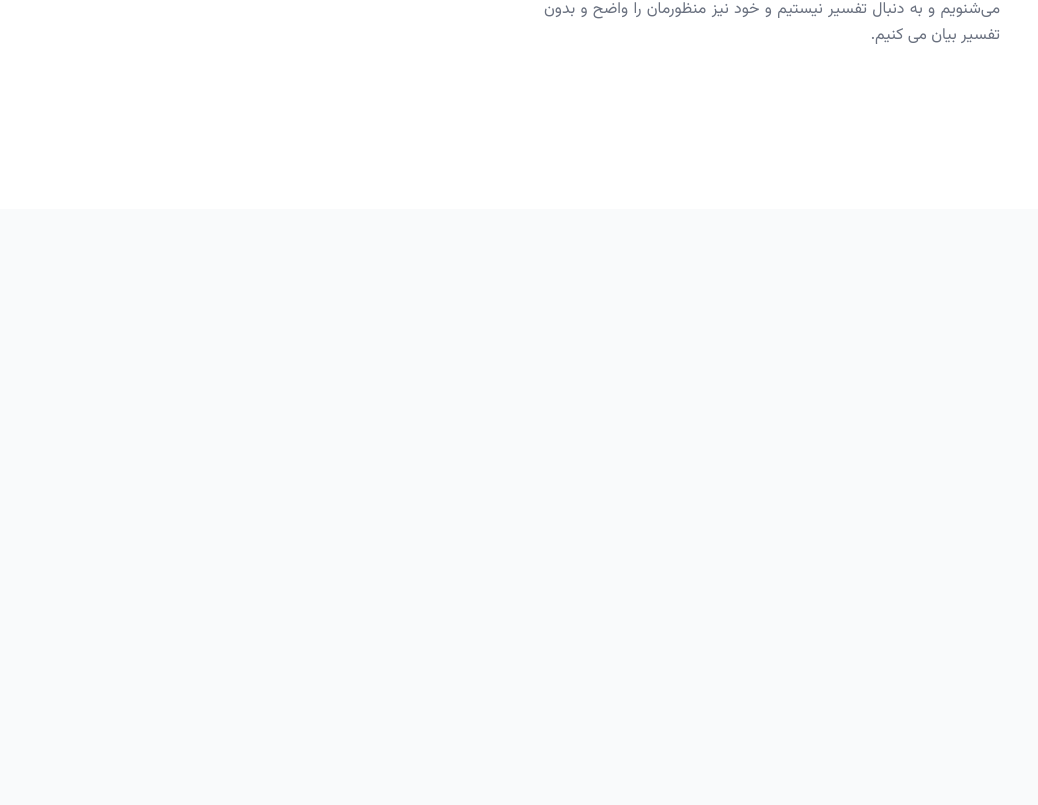
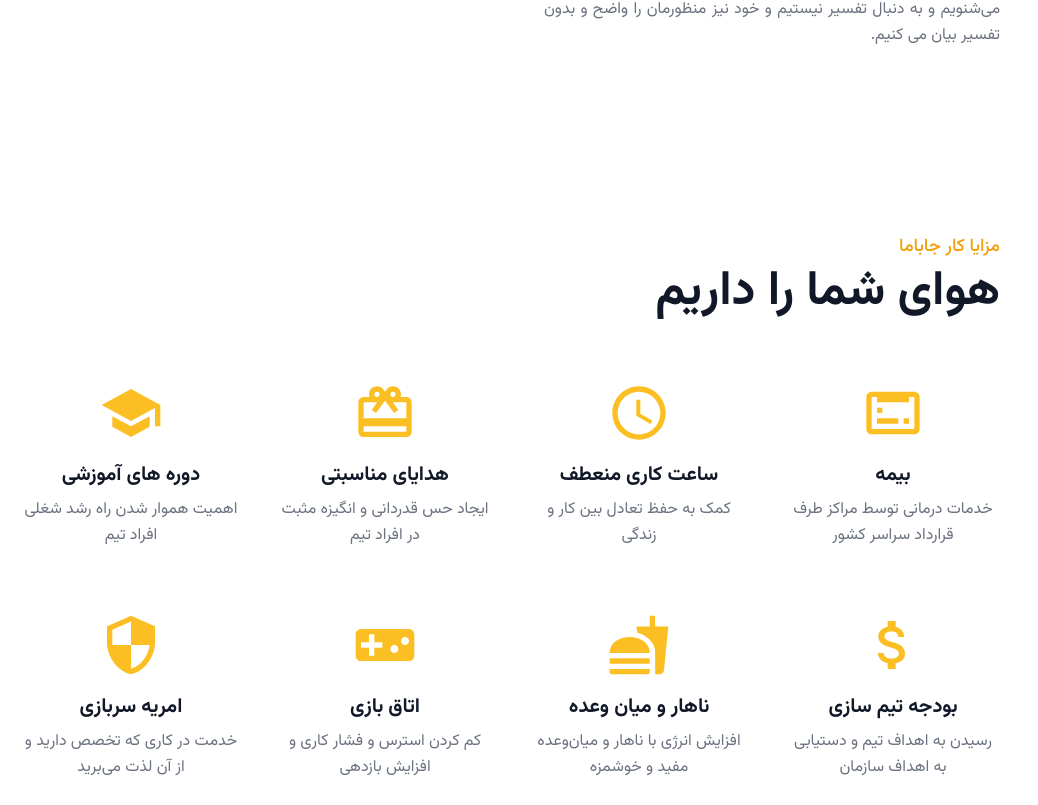
Before and after one commit to espitman/jbm-hr-life, a Nuxt app: page / in a window 1280 px wide. Shown: the part 1877-2682 px from the top of the page, without its empty margins (0-1038 px from the left). Before the commit the page ends 2086 px from the top, so only its background shows below. Built offline with nearby package versions, Linux system fonts and the light colour scheme.

Commit message:
style: update Benefits component paragraph alignment - Change text alignment from justify to center for all benefit descriptions

```diff
--- /dev/null
+++ b/components/home/Benefits.vue
@@ -0,0 +1,125 @@
+<template>
+  <Section>
+    <div class="max-w-6xl mx-auto p-6" dir="rtl">
+      <!-- Header -->
+      <div class="mb-16 text-right">
+        <h3 class="text-lg font-medium text-amber-500 mb-2">مزایا کار جاباما</h3>
+        <h1 class="text-4xl md:text-5xl font-bold text-gray-900">هوای شما را داریم</h1>
+      </div>
+
+      <!-- Benefits Grid - Top Row -->
+      <div class="grid grid-cols-1 sm:grid-cols-2 lg:grid-cols-4 gap-10 mb-16">
+        <!-- Insurance -->
+        <div class="text-center">
+          <div class="flex justify-center mb-4">
+            <svg class="w-16 h-16 text-amber-400" viewBox="0 0 24 24" fill="currentColor">
+              <path d="M20 4H4c-1.1 0-2 .9-2 2v12c0 1.1.9 2 2 2h16c1.1 0 2-.9 2-2V6c0-1.1-.9-2-2-2zm0 14H4V6h16v12zM6 10h2v2H6v-2zm0 4h8v2H6v-2zm10 0h2v2h-2v-2zm-10-8h12v2H6V6z"/>
+            </svg>
+          </div>
+          <h3 class="text-xl font-bold text-gray-900 mb-2">بیمه</h3>
+          <p class="text-gray-500 leading-relaxed text-center">
+            خدمات درمانی توسط مراکز طرف قرارداد سراسر کشور
+          </p>
+        </div>
+
+        <!-- Flexible Working Hours -->
+        <div class="text-center">
+          <div class="flex justify-center mb-4">
+            <svg class="w-16 h-16 text-amber-400" viewBox="0 0 24 24" fill="currentColor">
+              <path d="M11.99 2C6.47 2 2 6.48 2 12s4.47 10 9.99 10C17.52 22 22 17.52 22 12S17.52 2 11.99 2zM12 20c-4.42 0-8-3.58-8-8s3.58-8 8-8 8 3.58 8 8-3.58 8-8 8zm.5-13H11v6l5.25 3.15.75-1.23-4.5-2.67z"/>
+            </svg>
+          </div>
+          <h3 class="text-xl font-bold text-gray-900 mb-2">ساعت کاری منعطف</h3>
+          <p class="text-gray-500 leading-relaxed text-center">
+            کمک به حفظ تعادل بین کار و زندگی
+          </p>
+        </div>
+
+        <!-- Occasional Gifts -->
+        <div class="text-center">
+          <div class="flex justify-center mb-4">
+            <svg class="w-16 h-16 text-amber-400" viewBox="0 0 24 24" fill="currentColor">
+              <path d="M20 6h-2.18c.11-.31.18-.65.18-1 0-1.66-1.34-3-3-3-1.05 0-1.96.54-2.5 1.35l-.5.67-.5-.68C10.96 2.54 10.05 2 9 2 7.34 2 6 3.34 6 5c0 .35.07.69.18 1H4c-1.11 0-1.99.89-1.99 2L2 19c0 1.11.89 2 2 2h16c1.11 0 2-.89 2-2V8c0-1.11-.89-2-2-2zm-5-2c.55 0 1 .45 1 1s-.45 1-1 1-1-.45-1-1 .45-1 1-1zM9 4c.55 0 1 .45 1 1s-.45 1-1 1-1-.45-1-1 .45-1 1-1zm11 15H4v-2h16v2zm0-5H4V8h5.08L7 10.83 8.62 12 11 8.76l1-1.36 1 1.36L15.38 12 17 10.83 14.92 8H20v6z"/>
+            </svg>
+          </div>
+          <h3 class="text-xl font-bold text-gray-900 mb-2">هدایای مناسبتی</h3>
+          <p class="text-gray-500 leading-relaxed text-center">
+            ایجاد حس قدردانی و انگیزه مثبت در افراد تیم
+          </p>
+        </div>
+
+        <!-- Educational Courses -->
+        <div class="text-center">
+          <div class="flex justify-center mb-4">
+            <svg class="w-16 h-16 text-amber-400" viewBox="0 0 24 24" fill="currentColor">
+              <path d="M5 13.18v4L12 21l7-3.82v-4L12 17l-7-3.82zM12 3L1 9l11 6 9-4.91V17h2V9L12 3z"/>
+            </svg>
+          </div>
+          <h3 class="text-xl font-bold text-gray-900 mb-2">دوره های آموزشی</h3>
+          <p class="text-gray-500 leading-relaxed text-center">
+            اهمیت هموار شدن راه رشد شغلی افراد تیم
+          </p>
+        </div>
+      </div>
+
+      <!-- Benefits Grid - Bottom Row -->
+      <div class="grid grid-cols-1 sm:grid-cols-2 lg:grid-cols-4 gap-10">
+        <!-- Team Building Budget -->
+        <div class="text-center">
+          <div class="flex justify-center mb-4">
+            <svg class="w-16 h-16 text-amber-400" viewBox="0 0 24 24" fill="currentColor">
+              <path d="M11.8 10.9c-2.27-.59-3-1.2-3-2.15 0-1.09 1.01-1.85 2.7-1.85 1.78 0 2.44.85 2.5 2.1h2.21c-.07-1.72-1.12-3.3-3.21-3.81V3h-3v2.16c-1.94.42-3.5 1.68-3.5 3.61 0 2.31 1.91 3.46 4.7 4.13 2.5.6 3 1.48 3 2.41 0 .69-.49 1.79-2.7 1.79-2.06 0-2.87-.92-2.98-2.1h-2.2c.12 2.19 1.76 3.42 3.68 3.83V21h3v-2.15c1.95-.37 3.5-1.5 3.5-3.55 0-2.84-2.43-3.81-4.7-4.4z"/>
+            </svg>
+          </div>
+          <h3 class="text-xl font-bold text-gray-900 mb-2">بودجه تیم سازی</h3>
+          <p class="text-gray-500 leading-relaxed text-center">
+            رسیدن به اهداف تیم و دستیابی به اهداف سازمان
+          </p>
+        </div>
+
+        <!-- Lunch and Snacks -->
+        <div class="text-center">
+          <div class="flex justify-center mb-4">
+            <svg class="w-16 h-16 text-amber-400" viewBox="0 0 24 24" fill="currentColor">
+              <path d="M18.06 22.99h1.66c.84 0 1.53-.64 1.63-1.46L23 5.05h-5V1h-1.97v4.05h-4.97l.3 2.34c1.71.47 3.31 1.32 4.27 2.26 1.44 1.42 2.43 2.89 2.43 5.29v8.05zM1 21.99V21h15.03v.99c0 .55-.45 1-1.01 1H2.01c-.56 0-1.01-.45-1.01-1zm15.03-7c0-8-15.03-8-15.03 0h15.03zM1.02 17h15v2h-15z"/>
+            </svg>
+          </div>
+          <h3 class="text-xl font-bold text-gray-900 mb-2">ناهار و میان وعده</h3>
+          <p class="text-gray-500 leading-relaxed text-center">
+            افزایش انرژی با ناهار و میان‌وعده مفید و خوشمزه
+          </p>
+        </div>
+
+        <!-- Game Room -->
+        <div class="text-center">
+          <div class="flex justify-center mb-4">
+            <svg class="w-16 h-16 text-amber-400" viewBox="0 0 24 24" fill="currentColor">
+              <path d="M21 6H3c-1.1 0-2 .9-2 2v8c0 1.1.9 2 2 2h18c1.1 0 2-.9 2-2V8c0-1.1-.9-2-2-2zm-10 7H8v3H6v-3H3v-2h3V8h2v3h3v2zm4.5 2c-.83 0-1.5-.67-1.5-1.5s.67-1.5 1.5-1.5 1.5.67 1.5 1.5-.67 1.5-1.5 1.5zm4-3c-.83 0-1.5-.67-1.5-1.5S18.67 9 19.5 9s1.5.67 1.5 1.5-.67 1.5-1.5 1.5z"/>
+            </svg>
+          </div>
+          <h3 class="text-xl font-bold text-gray-900 mb-2">اتاق بازی</h3>
+          <p class="text-gray-500 leading-relaxed text-center">
+            کم کردن استرس و فشار کاری و افزایش بازدهی
+          </p>
+        </div>
+
+        <!-- Military Service Support -->
+        <div class="text-center">
+          <div class="flex justify-center mb-4">
+            <svg class="w-16 h-16 text-amber-400" viewBox="0 0 24 24" fill="currentColor">
+              <path d="M12 1L3 5v6c0 5.55 3.84 10.74 9 12 5.16-1.26 9-6.45 9-12V5l-9-4zm0 10.99h7c-.53 4.12-3.28 7.79-7 8.94V12H5V6.3l7-3.11v8.8z"/>
+            </svg>
+          </div>
+          <h3 class="text-xl font-bold text-gray-900 mb-2">امریه سربازی</h3>
+          <p class="text-gray-500 leading-relaxed text-center">
+            خدمت در کاری که تخصص دارید و از آن لذت می‌برید
+          </p>
+        </div>
+      </div>
+    </div>
+  </Section>
+</template>
+
+<script setup>
+import Section from '~/components/home/Section.vue'
+</script>
--- a/pages/index.vue
+++ b/pages/index.vue
@@ -3,6 +3,7 @@
     <Story />
     <Timeline />
     <Info />
+    <Benefits />
   </div>
 </template>
 
@@ -10,6 +11,7 @@
 import Story from '~/components/home/Story.vue'
 import Timeline from '~/components/home/Timeline.vue'
 import Info from '~/components/home/Info.vue'
+import Benefits from '~/components/home/Benefits.vue'
 
 definePageMeta({
   layout: 'default'
```
